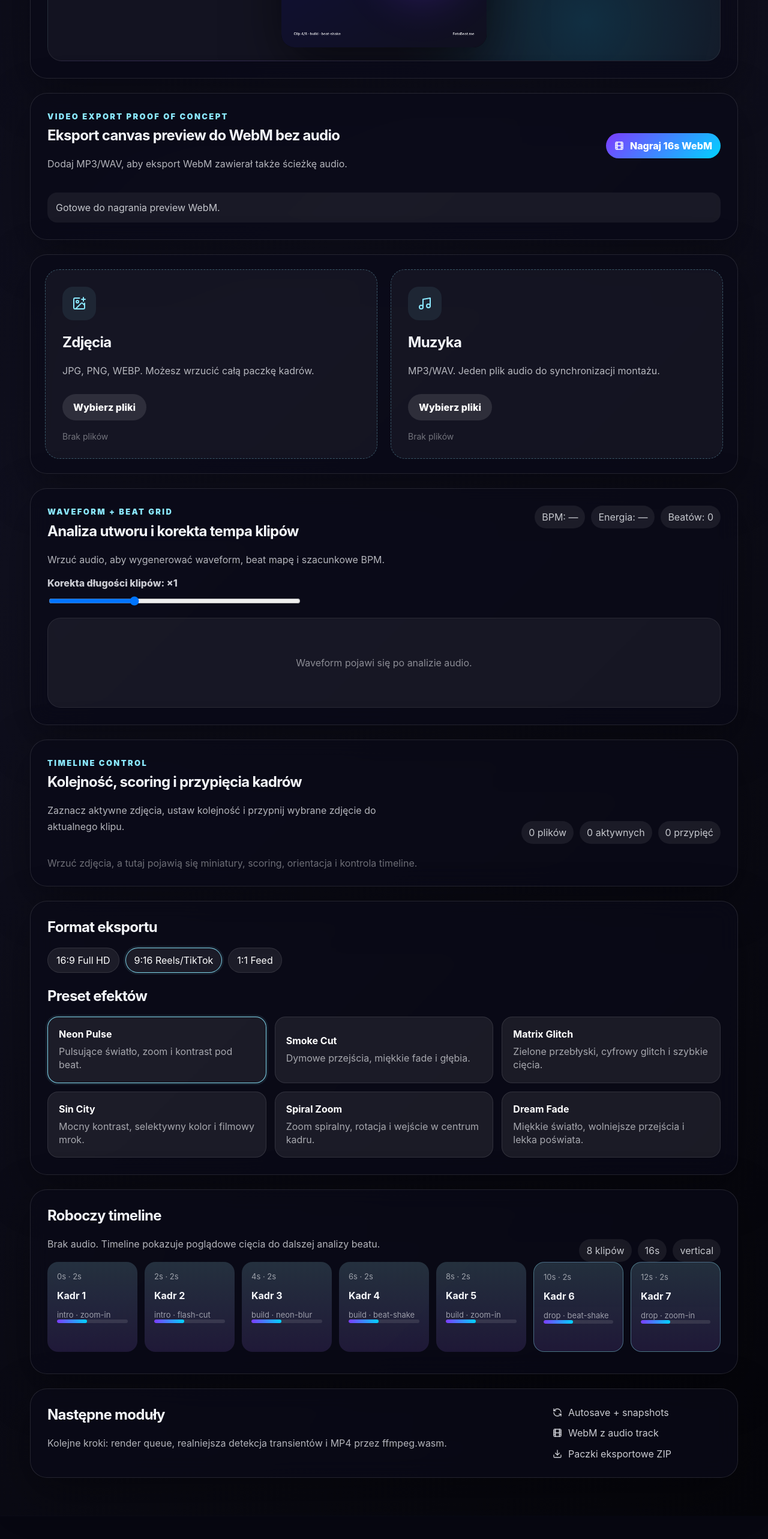
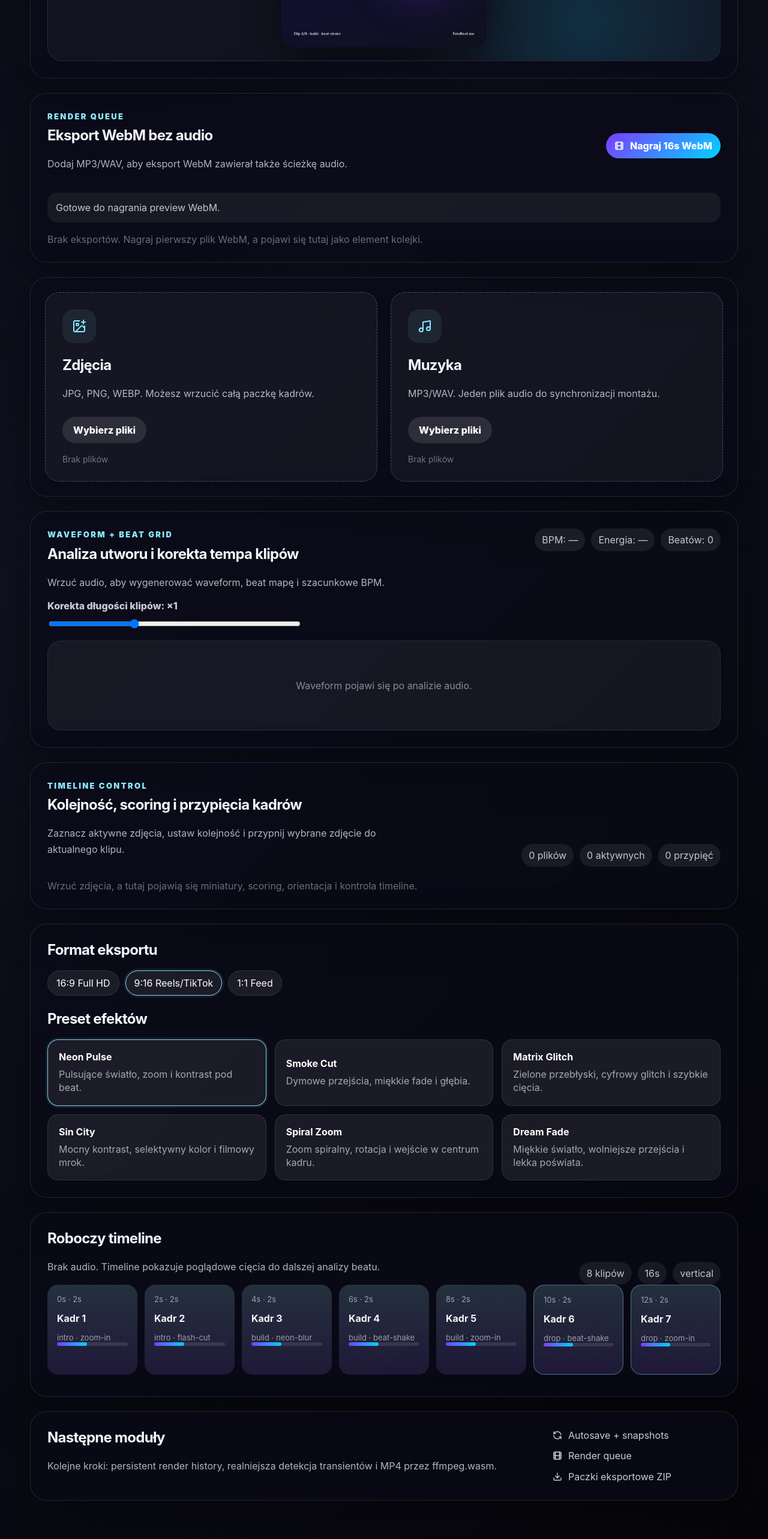
Before and after one commit to KumatyTomi/FotoBeat, a React (Vite) app: page / in a window 1280 px wide. Shown: the part 1872-4438 px from the top of the page at 60% size. Before the commit the page ends 4400 px from the top, so only its background shows below. Built offline with nearby package versions, Linux system fonts and the light colour scheme.

Commit message:
Add render queue UI

```diff
--- a/src/App.jsx
+++ b/src/App.jsx
@@ -1,5 +1,5 @@
 import { useMemo, useState } from 'react';
-import { CheckCircle2, Download, FileJson, Film, ImagePlus, Music, Play, RefreshCcw, Save, Sparkles, Upload, Wand2 } from 'lucide-react';
+import { CheckCircle2, Download, FileJson, Film, ImagePlus, Music, Play, RefreshCcw, Save, Sparkles, Trash2, Upload, Wand2 } from 'lucide-react';
 import EffectCard from './components/EffectCard.jsx';
 import FileDropzone from './components/FileDropzone.jsx';
 import TimelinePreview from './components/TimelinePreview.jsx';
@@ -182,8 +182,8 @@ export default function App() {
 
       <section className="render-export-panel">
         <div>
-          <p className="panel-kicker">Video export proof of concept</p>
-          <h2>Eksport canvas preview do WebM {audio ? 'z audio' : 'bez audio'}</h2>
+          <p className="panel-kicker">Render queue</p>
+          <h2>Eksport WebM {audio ? 'z audio' : 'bez audio'}</h2>
           <p>{audio ? 'MediaRecorder połączy obraz z canvas i ścieżkę audio z Web Audio API.' : 'Dodaj MP3/WAV, aby eksport WebM zawierał także ścieżkę audio.'}</p>
         </div>
         <div className="render-export-actions">
@@ -191,13 +191,29 @@ export default function App() {
             <Film size={16} />
             {recorder.recordingState.status === 'recording' ? 'Nagrywanie...' : `Nagraj ${recorder.maxDuration}s WebM`}
           </button>
-          {recorder.recordingState.downloadUrl && (
-            <a className="ghost-button compact" href={recorder.recordingState.downloadUrl} download={recorder.recordingState.fileName}>
-              <Download size={16} />Pobierz WebM
-            </a>
+          {recorder.exportHistory.length > 0 && (
+            <button className="ghost-button compact" onClick={recorder.clearExportHistory}>
+              <Trash2 size={16} />Wyczyść historię
+            </button>
           )}
         </div>
         <p className={`render-status ${recorder.recordingState.status}`}>{recorder.recordingState.message}</p>
+        <div className="render-history">
+          {recorder.exportHistory.length === 0 ? (
+            <span className="empty-state">Brak eksportów. Nagraj pierwszy plik WebM, a pojawi się tutaj jako element kolejki.</span>
+          ) : recorder.exportHistory.map((item) => (
+            <article key={item.id} className="render-history-item">
+              <div>
+                <strong>{item.fileName}</strong>
+                <span>{new Date(item.createdAt).toLocaleString('pl-PL')} · {item.duration}s · {formatBytes(item.size)} · {item.hasAudio ? 'audio + video' : 'video only'}</span>
+              </div>
+              <div className="render-history-actions">
+                <a className="ghost-button compact" href={item.downloadUrl} download={item.fileName}><Download size={16} />Pobierz</a>
+                <button className="ghost-button compact" onClick={() => recorder.removeExport(item.id)}><Trash2 size={16} />Usuń</button>
+              </div>
+            </article>
+          ))}
+        </div>
       </section>
 
       <section id="upload" className="workspace-grid">
@@ -244,7 +260,14 @@ export default function App() {
       </section>
 
       <TimelinePreview timeline={timeline} />
-      <section id="roadmap" className="roadmap-panel"><div><h2>Następne moduły</h2><p>Kolejne kroki: render queue, realniejsza detekcja transientów i MP4 przez ffmpeg.wasm.</p></div><div className="roadmap-list"><span><RefreshCcw size={16} /> Autosave + snapshots</span><span><Film size={16} /> WebM z audio track</span><span><Download size={16} /> Paczki eksportowe ZIP</span></div></section>
+      <section id="roadmap" className="roadmap-panel"><div><h2>Następne moduły</h2><p>Kolejne kroki: persistent render history, realniejsza detekcja transientów i MP4 przez ffmpeg.wasm.</p></div><div className="roadmap-list"><span><RefreshCcw size={16} /> Autosave + snapshots</span><span><Film size={16} /> Render queue</span><span><Download size={16} /> Paczki eksportowe ZIP</span></div></section>
     </main>
   );
 }
+
+function formatBytes(bytes) {
+  if (!Number.isFinite(bytes) || bytes <= 0) return '0 B';
+  const units = ['B', 'KB', 'MB', 'GB'];
+  const index = Math.min(Math.floor(Math.log(bytes) / Math.log(1024)), units.length - 1);
+  return `${(bytes / 1024 ** index).toFixed(index === 0 ? 0 : 1)} ${units[index]}`;
+}
```
